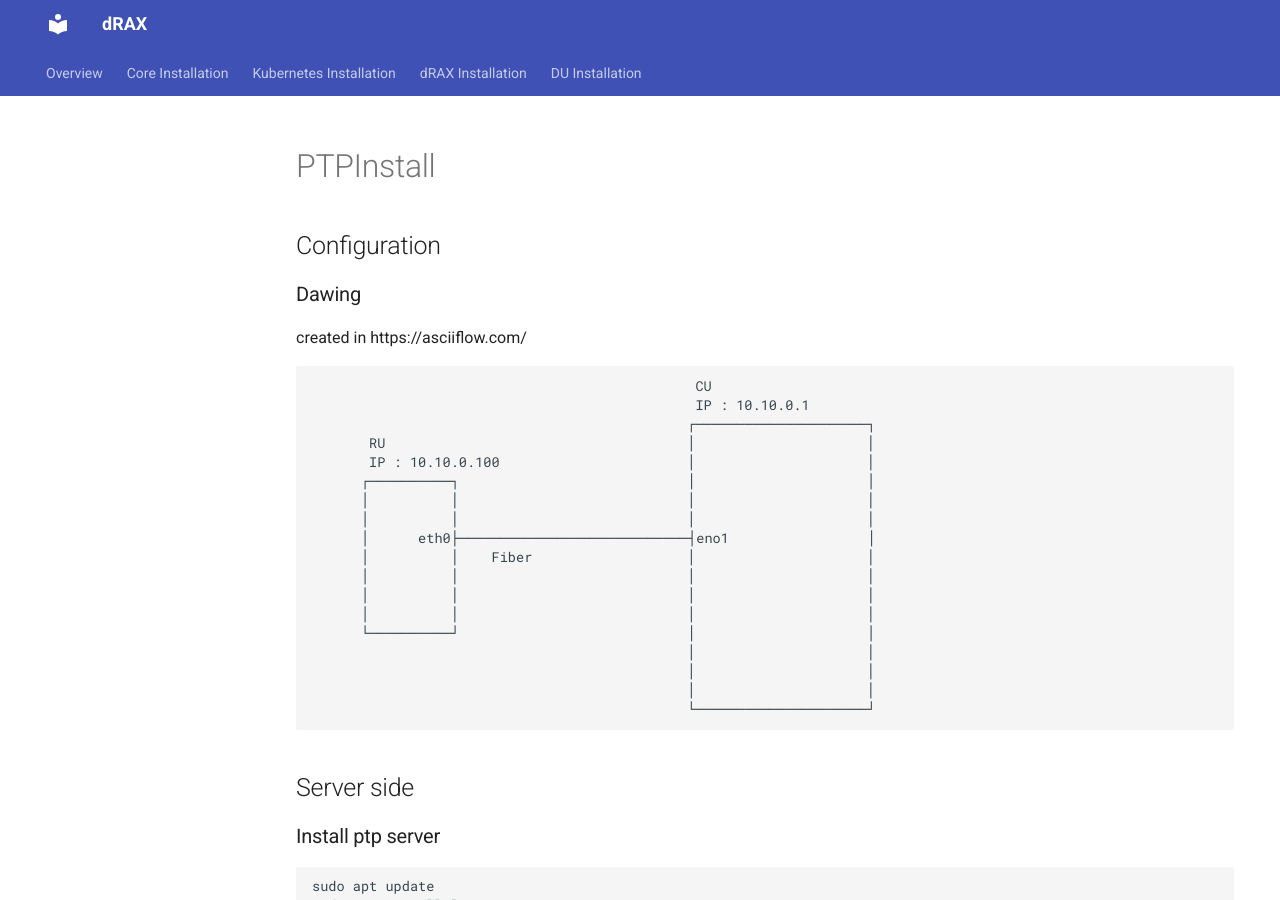
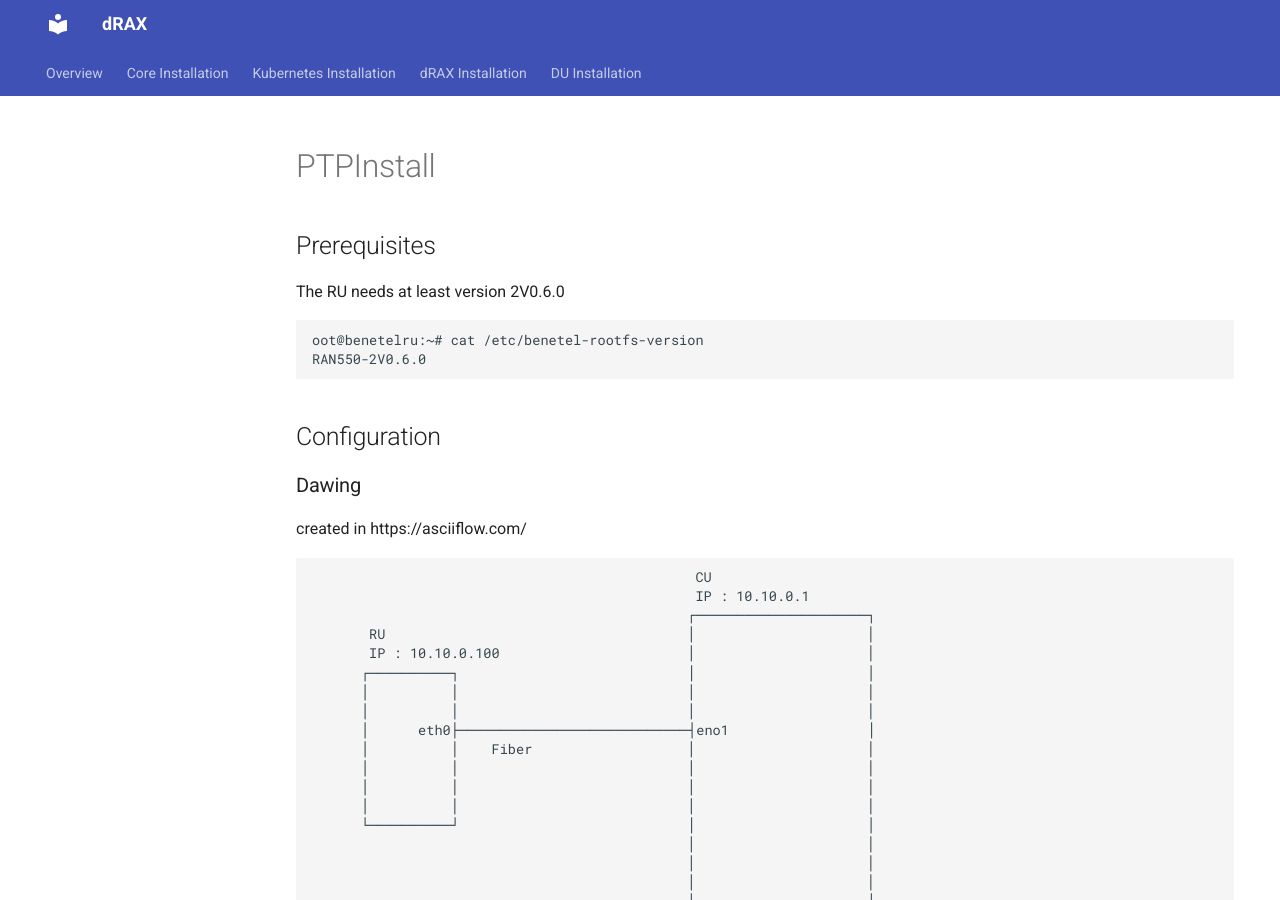
Before and after one commit to accelleran/drax-docs, an MkDocs documentation site: the page built from docs/benetel650-install/PTPInstall.md, in a window 1280 px wide and 900 px high. Built offline with MkDocs 1.6.1 and Material for MkDocs 9.7.7, drawn with Linux system fonts in a browser that asks for light colours; the version menu is left out.

Commit message:
Update PTPInstall.md

````diff
--- a/docs/benetel650-install/PTPInstall.md
+++ b/docs/benetel650-install/PTPInstall.md
@@ -1,6 +1,15 @@
 
 
+## Prerequisites
+The RU needs at least version 2V0.6.0
+
+```
+oot@benetelru:~# cat /etc/benetel-rootfs-version
+RAN550-2V0.6.0
+```
+
 ## Configuration
+
 ### Dawing
 created in  https://asciiflow.com/
 
````
